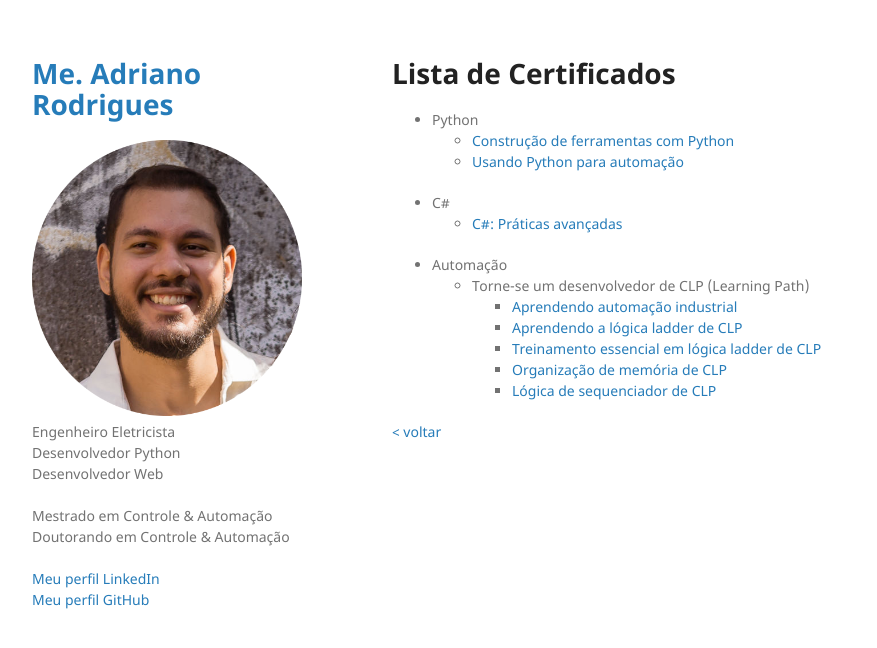
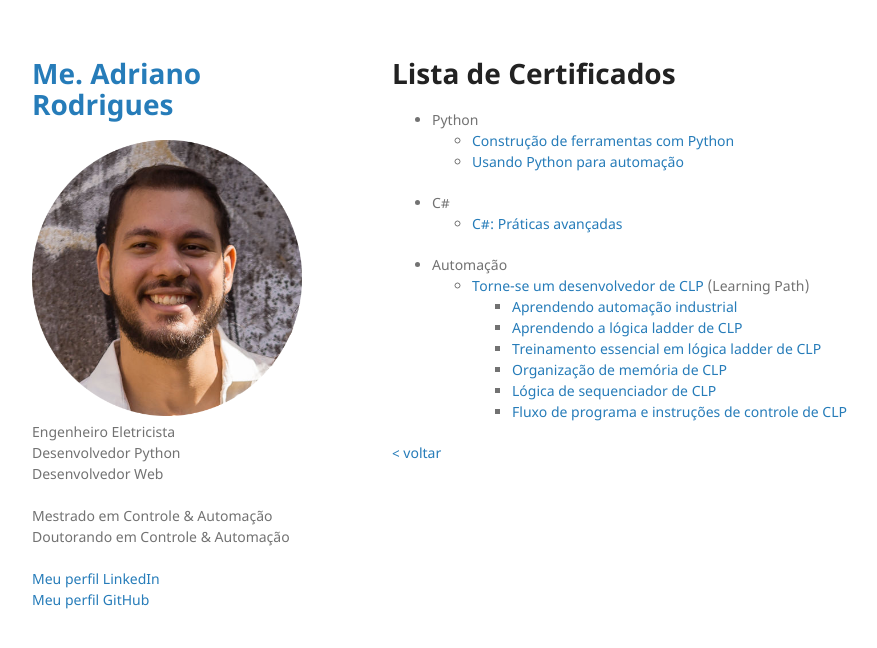
Before and after one commit to Adrianordp/Adrianordp.github.io, a Jekyll site: the page built from certificates/index.md, in a window 1280 px wide. Shown: the top 648 px of the page, without its empty margins (178-1055 px from the left). Built offline with Jekyll 4.4.1, drawn with Linux system fonts in a browser that asks for light colours.

Commit message:
Finished 'Become a CLP developer' learning path certificates

```diff
--- a/certificates/index.md
+++ b/certificates/index.md
@@ -12,11 +12,12 @@ layout: default
 - C#
     - [C#: Práticas avançadas](./CertificateOfCompletion_C%20Advanced%20Practices.pdf)
 - Automação
-    - Torne-se um desenvolvedor de CLP (Learning Path)
+    - [Torne-se um desenvolvedor de CLP](./CertificateOfCompletion_Become%20a%20PLC%20Developer.pdf) (Learning Path)
         - [Aprendendo automação industrial](./CertificateOfCompletion_Learning%20Industrial%20Automation.pdf)
         - [Aprendendo a lógica ladder de CLP](./CertificateOfCompletion_Learning%20PLC%20Ladder%20Logic.pdf)
         - [Treinamento essencial em lógica ladder de CLP](./CertificateOfCompletion_PLC%20Ladder%20Logic%20Essential%20Training.pdf)
         - [Organização de memória de CLP](./CertificateOfCompletion_PLC%20Memory%20Organization.pdf)
         - [Lógica de sequenciador de CLP](./CertificateOfCompletion_PLC%20Sequencer%20Logic.pdf)
+        - [Fluxo de programa e instruções de controle de CLP](./CertificateOfCompletion_PLC%20Program%20Flow%20and%20Control%20Instructions.pdf)
 
 [< voltar](/)
```
Also changed, not shown: en/certificates/index.md (+2 -1 lines), 2 other files.
